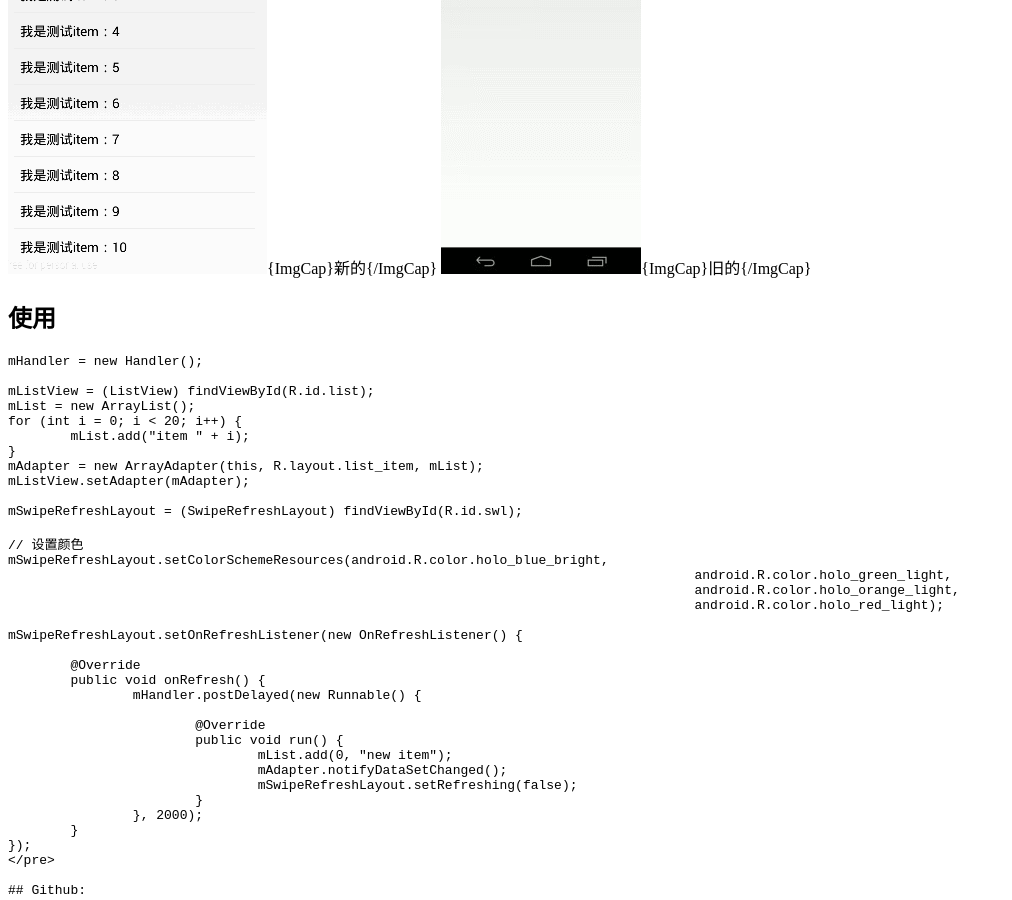
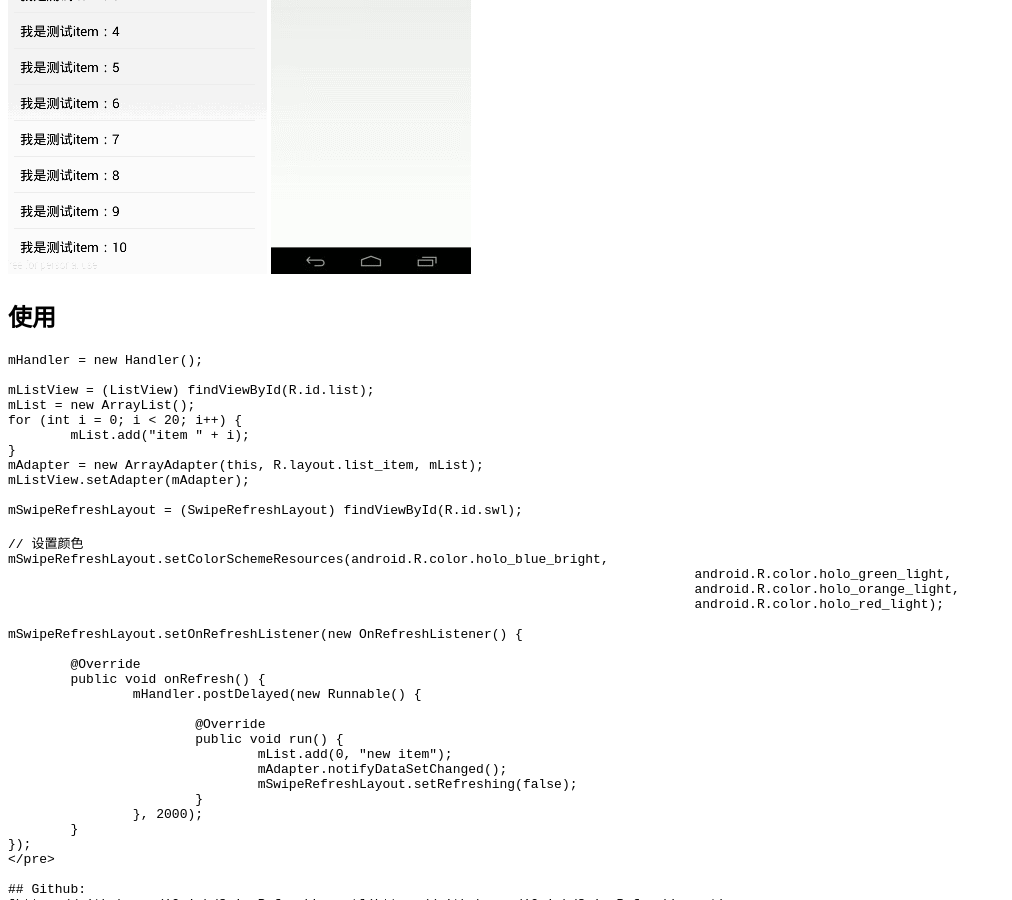
Before and after one commit to iQuick/iquick.github.io, a Jekyll site: the page built from _posts/2015-02-12-swiperefreshlayout.md, in a window 1280 px wide and 900 px high, scrolled down 556 px. Shown: the whole window, without its empty margins (0-1012 px from the left). Built offline with Jekyll 4.4.1, drawn with Linux system fonts in a browser that asks for light colours; nearby versions of some CDN libraries; Markdown is read by kramdown in place of the engine named in the settings; comment, search, counter and statistics services are not loaded.

Commit message:
SwipeRefreshLayout

```diff
--- a/_posts/2015-02-12-swiperefreshlayout.md
+++ b/_posts/2015-02-12-swiperefreshlayout.md
@@ -10,8 +10,8 @@
 
 最近看到好多应用都在使用这种下拉刷新，于是自己搜索了一下，原来这玩意儿是Google提供的SwipeRefreshLayout控件，以前也使用过家伙，但是效果不是这个样子的，是下图的样子，现在Google又改变了其效果
 
-![新的]({{ BASE_PATH }}/images/swipeRefreshlayout-1.gif){ImgCap}新的{/ImgCap}
-![旧的]({{ BASE_PATH }}/images/swipeRefreshlayout-2.gif){ImgCap}旧的{/ImgCap}
+![新的]({{ BASE_PATH }}/images/swiperefreshlayout-1.gif)
+![旧的]({{ BASE_PATH }}/images/swiperefreshlayout-2.gif)
 
 ## 使用
 <pre class="prettyprint linenums">
```
